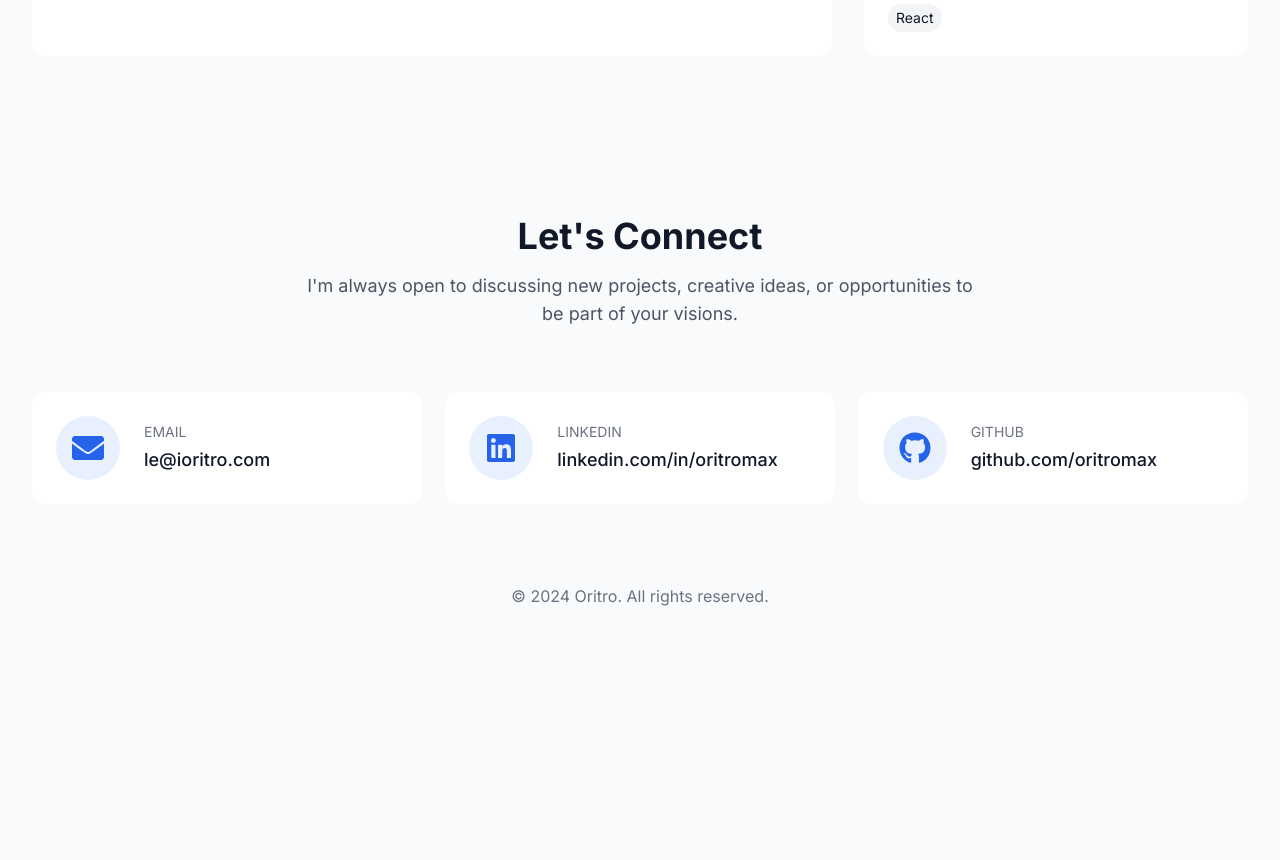
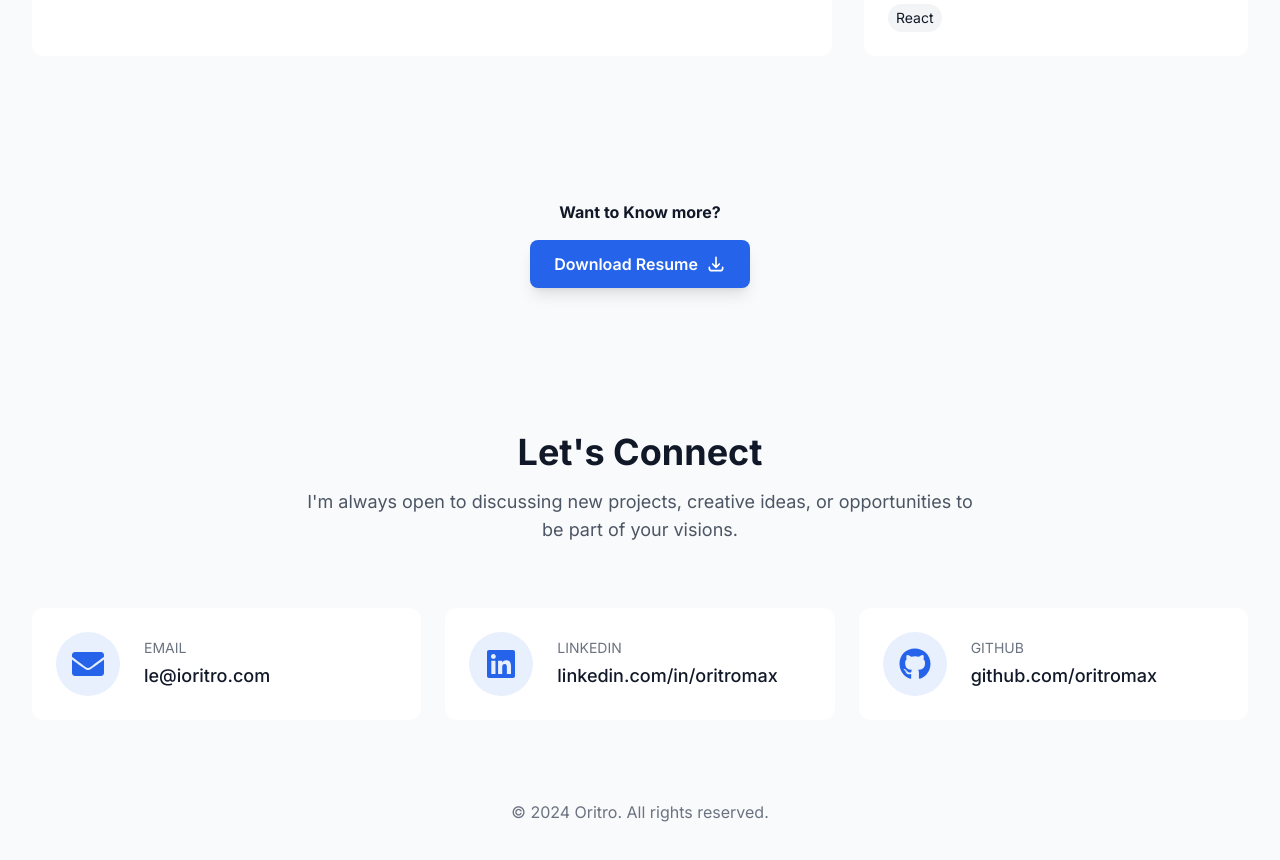
Before and after one commit to kimthanh932000/thanhtran-portfolio, a React (Vite) app: page / in a window 1280 px wide. Shown: the part 5880-6740 px from the top of the page. Built offline with nearby package versions, Linux system fonts and the light colour scheme.

Commit message:
Resume Download added to main design

```diff
--- a/src/App.tsx
+++ b/src/App.tsx
@@ -6,6 +6,7 @@ import Projects from './components/Projects';
 import Contact from './components/Contact';
 import SEO from './components/SEO';
 import Experience from './components/Experience';
+import ResumeDownload from './components/ResumeDownload';
 
 const App = () => {
   return (
@@ -34,6 +35,7 @@ const App = () => {
         <Industries />
         <Experience />
         <Projects />
+        <ResumeDownload />
         <Contact />
       </main>
     </div>
```
